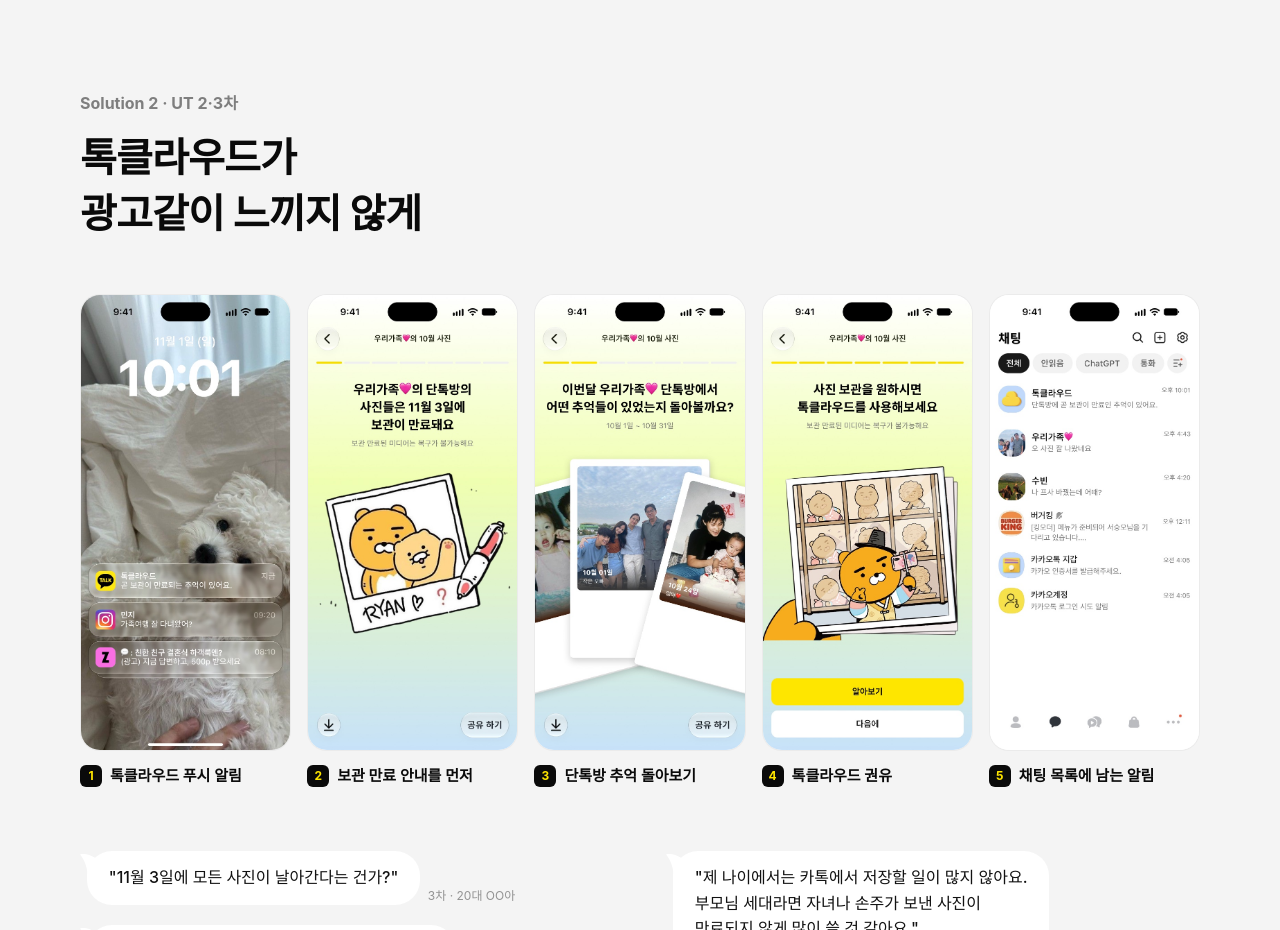
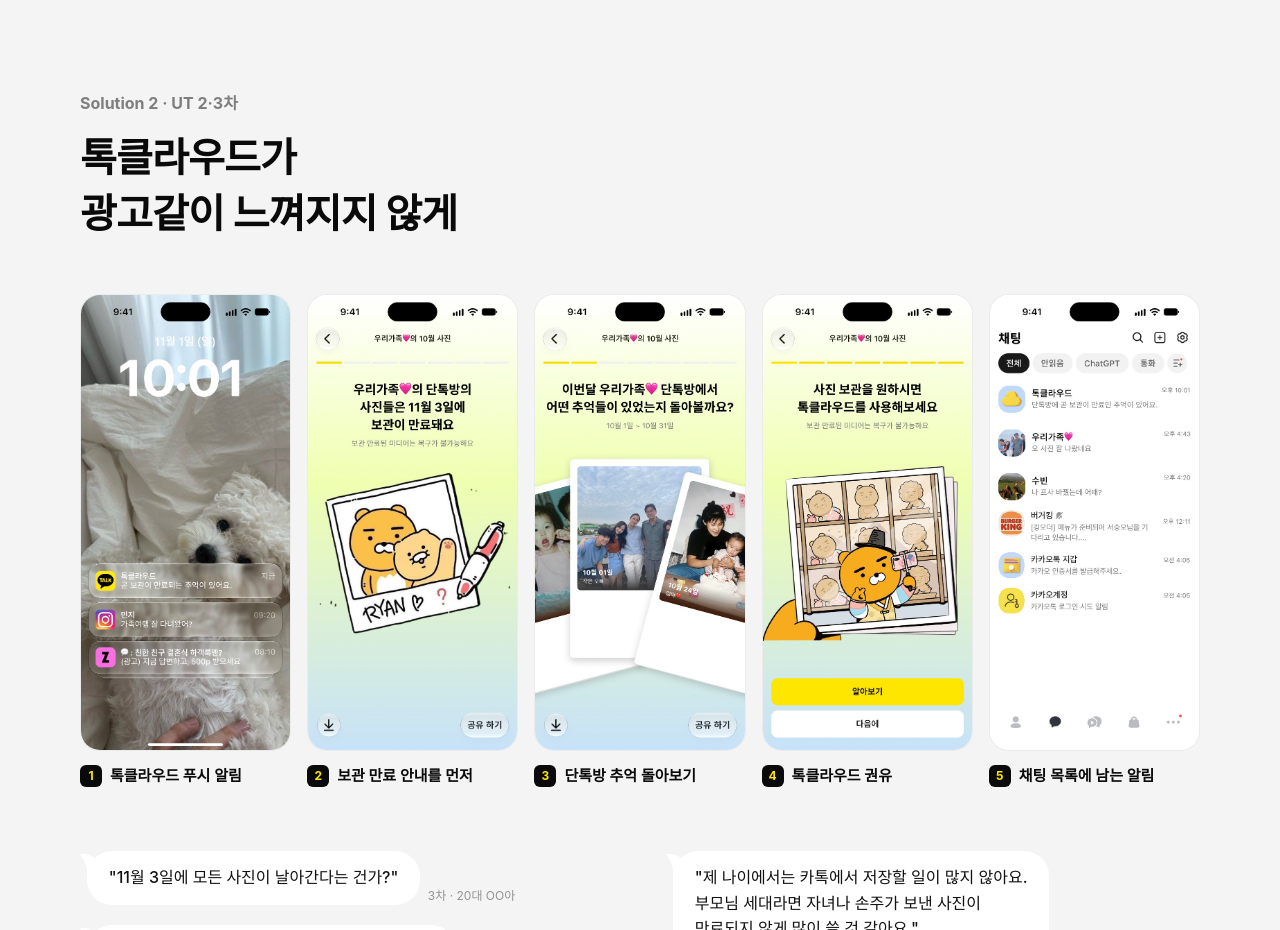
Before and after one commit to Ssio9X/talkdrawer-prototype, a plain HTML site: page landing-2/index.html in a window 1280 px wide. Shown: the part 4420-5350 px from the top of the page. Drawn offline with Linux system fonts and the light colour scheme.

Commit message:
랜딩 2차: Solution 2 제목 '광고같이 느껴지지 않게'
Co-Authored-By: Claude Opus 5.5 <noreply@anthropic.com>

```diff
--- a/landing-2/index.html
+++ b/landing-2/index.html
@@ -547,7 +547,7 @@ footer .wrap{display:flex;justify-content:space-between;gap:24px;flex-wrap:wrap}
 
 <!-- 6 Solution 2 · Figma 551:18817 -->
 <section class="so gr" id="sol2"><div class="sx">
-  <div class="sx-head rv"><p class="sx-k">Solution 2 · UT 2·3차</p><h2>톡클라우드가<br> 광고같이 느끼지 않게</h2></div>
+  <div class="sx-head rv"><p class="sx-k">Solution 2 · UT 2·3차</p><h2>톡클라우드가<br> 광고같이 느껴지지 않게</h2></div>
   <ol class="strip rv">
     <li><img src="img/s2-push.jpg" width="402" height="874" alt="잠금화면 푸시: 곧 보관이 만료되는 추억이 있어요" loading="lazy"><span><i>1</i>톡클라우드 푸시 알림</span></li>
     <li><img src="img/s2-expire.jpg" width="402" height="874" alt="우리가족 단톡방의 사진들은 11월 3일에 보관이 만료돼요" loading="lazy"><span><i>2</i>보관 만료 안내를 먼저</span></li>
```
